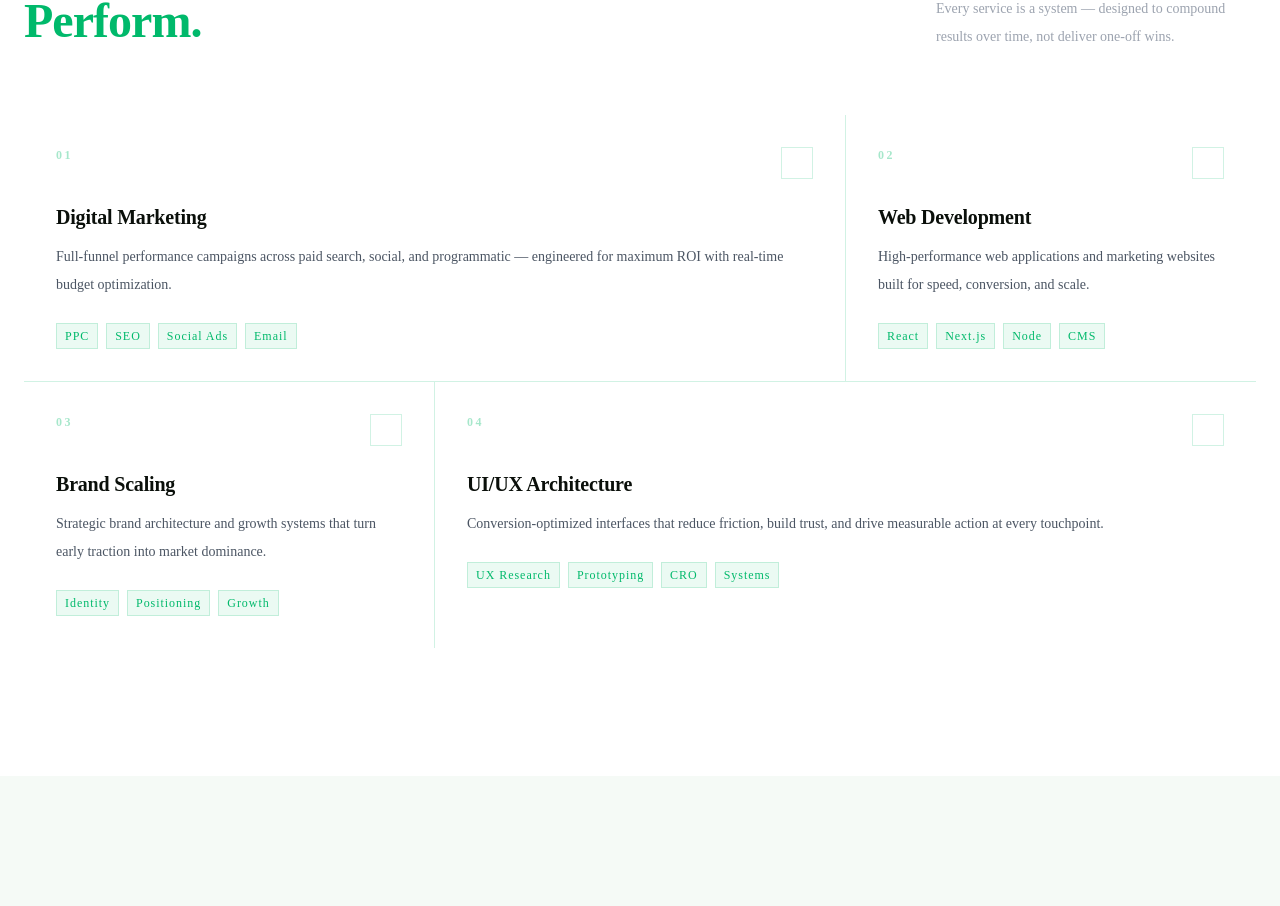
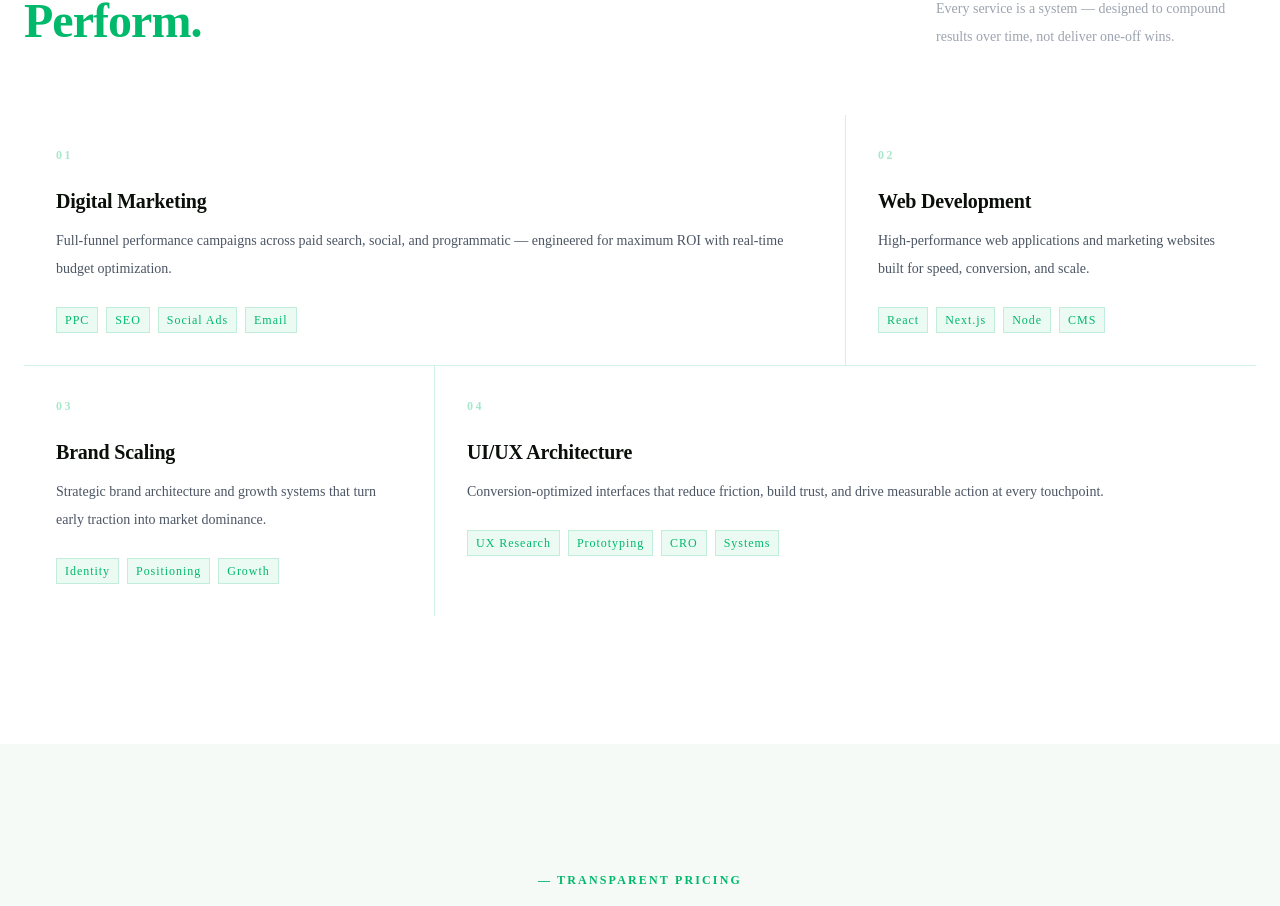
Before and after one commit to Daniyal2513/CSA-Trading-LLC, a React (Vite) app: page / in a window 1280 px wide. Shown: the part 2144-3050 px from the top of the page. Built offline with nearby package versions, Linux system fonts and the light colour scheme; the HTML template or start-up script is replaced by a standard one; a web font is replaced by a local one.

Commit message:
remove box border

```diff
--- a/src/App.tsx
+++ b/src/App.tsx
@@ -450,9 +450,9 @@ function ServiceCard({ service, className = '' }: { service: { num: string; titl
       onMouseLeave={(e) => { (e.currentTarget as HTMLElement).style.background = BG }}>
       <div className="flex items-start justify-between mb-6">
         <span className="text-xs font-bold tracking-widest" style={{ fontFamily: "'Exo 2'", color: `rgba(0,185,107,0.35)`, letterSpacing: '0.2em' }}>{service.num}</span>
-        <div className="w-8 h-8 flex items-center justify-center" style={{ border: `1px solid ${BORDER}`, color: G }}>
-          {/* <svg width="14" height="14" viewBox="0 0 14 14" fill="none"><path d="M2 7h10M8 3l4 4-4 4" stroke={G} strokeWidth="1.5" strokeLinecap="round" strokeLinejoin="round"/></svg> */}
-        </div>
+        {/* <div className="w-8 h-8 flex items-center justify-center" style={{ border: `1px solid ${BORDER}`, color: G }}>
+          <svg width="14" height="14" viewBox="0 0 14 14" fill="none"><path d="M2 7h10M8 3l4 4-4 4" stroke={G} strokeWidth="1.5" strokeLinecap="round" strokeLinejoin="round"/></svg>
+        </div> */}
       </div>
       <h3 className="text-xl font-bold mb-3" style={{ fontFamily: "'Exo 2'", color: TEXT, letterSpacing: '-0.01em' }}>{service.title}</h3>
       <p className="text-sm leading-loose flex-1 mb-6" style={{ fontFamily: "'DM Sans'", fontWeight: 500, color: MUTED }}>{service.desc}</p>
```
